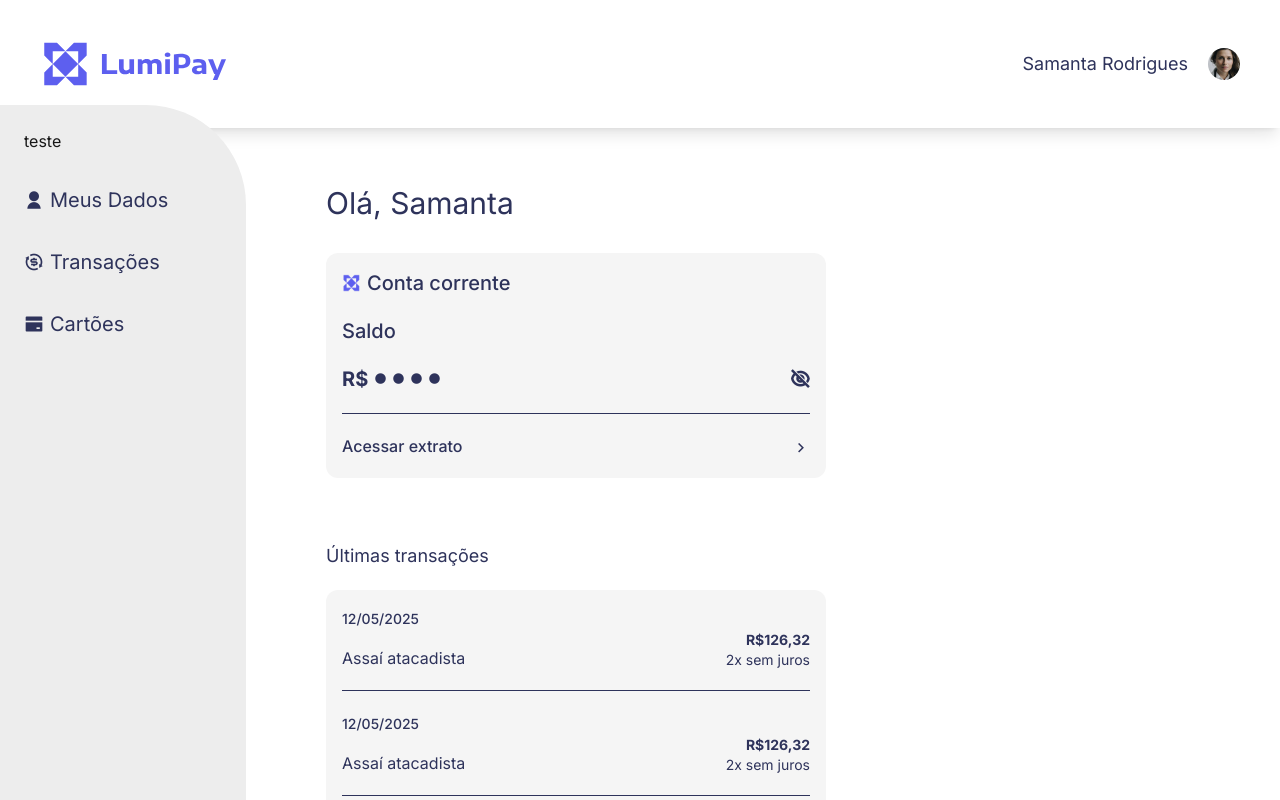
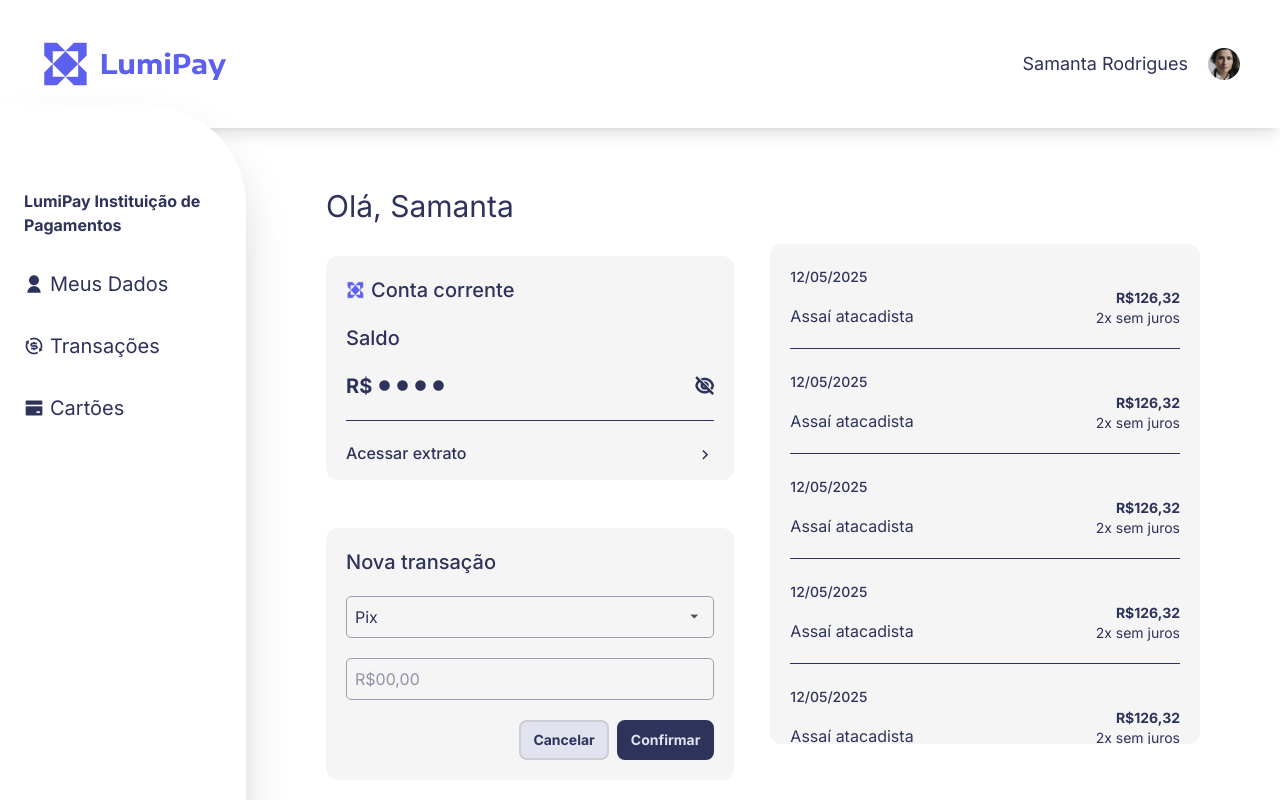
Before and after one commit to evelynhelena/lumi-bank, a Next.js app: page / in a window 1280 px wide. Shown: the top 800 px of the page. Built offline with nearby package versions, Linux system fonts and the light colour scheme.

Commit message:
creat layout

```diff
--- a/src/app/components/CardBalance.tsx
+++ b/src/app/components/CardBalance.tsx
@@ -19,7 +19,7 @@ export default function CardBalance() {
     }
 
     return (
-        <div className="w-[500px] bg-[#F5F5F5] p-4 rounded-xl mt-8 text-[#2E335B] flex flex-col gap-5 font-medium">
+        <div className="w-full max-h-56 bg-[#F5F5F5] p-5 rounded-xl mt-8 text-[#2E335B] flex flex-col gap-5 font-medium">
             <div className="flex items-center text-xl gap-1.5">
                 <Image src={LogoIcon} alt="" width={19} height={19} />
                 <span>Conta corrente</span>
--- /dev/null
+++ b/src/app/components/CardNewTransaction.tsx
@@ -0,0 +1,31 @@
+export function CardNewTransaction() {
+    return (
+        <div className="w-full bg-[#F5F5F5] p-5 rounded-xl text-[#2E335B] flex flex-col gap-5">
+            <span className="text-xl font-medium">Nova transação</span>
+            <div className="relative inline-block w-full">
+
+                <select className="border-gray-400 border-[0.5px] rounded-[5px] p-2 appearance-none w-full">
+                    <option value="opcao1" disabled>Selecione o tipo de transação</option>
+                    <option value="opcao2">Pix</option>
+                    <option value="opcao3">Câmbio de Moeda</option>
+                    <option value="opcao4">DOC/TED</option>
+                    <option value="opcao5">Empréstimo e Financiamento</option>
+                </select>
+                <div className="pointer-events-none absolute inset-y-0 right-0 flex items-center px-2 text-gray-600">
+                    <i className="ri-arrow-drop-down-fill text-2xl" />
+                </div>
+            </div>
+            <div>
+                <input
+                    type="number"
+                    placeholder="R$00,00"
+                    className=" border-gray-400 border-[0.5px] rounded-[5px] p-2 w-full"
+                />
+            </div>
+            <div className="flex gap-2 justify-end">
+                <button className="bg-[#E1E3EF] cursor-pointer text-[#2E335B] border-2 border-[#cdced4] py-2 p-3 rounded-[8px] font-semibold text-sm">Cancelar</button>
+                <button className="bg-[#2E335B] cursor-pointer text-[#E1E3EF] border-2 border-[#2E335B] py-2 p-3 rounded-[8px] font-semibold text-sm">Confirmar</button>
+            </div>
+        </div>
+    )
+}
--- a/src/app/components/CardTransaction.tsx
+++ b/src/app/components/CardTransaction.tsx
@@ -1,7 +1,7 @@
 
 export default function CardTransaction() {
     return (
-        <div className="w-[500px] bg-[#F5F5F5] p-4 rounded-xl mt-5 text-[#2E335B] flex flex-col gap-5 max-h-[500px] overflow-auto">
+        <div className="w-full bg-[#F5F5F5] p-5 rounded-xl mt-5 text-[#2E335B] flex flex-col gap-5 max-h-[500px] overflow-auto">
             <div>
                 <div>
                     <span className={`text-sm font-medium`}>12/05/2025</span>
--- a/src/app/components/Menu.tsx
+++ b/src/app/components/Menu.tsx
@@ -1,35 +1,25 @@
-import { Inter } from 'next/font/google';
-const inter = Inter({
-    subsets: ['latin'],
-    weight: ['400'],
-    display: 'swap',
-});
 export default function Menu() {
     return (
-        <div className={`h-[100vh] p-6 bg-[#EDEDED] w-[246px] mt-[105px] rounded-tr-[100px] fixed`}>
-            teste
+        <div className="h-[100vh] p-6 w-[246px] mt-[105px] rounded-tr-[100px] fixed bg-white shadow-2xl">
 
+            <div className="text-[#2E335B]  font-semibold mt-15">
+                <span>LumiPay Instituição de Pagamentos</span>
+            </div>
             <div className="mt-8">
                 <ul>
-                    <li className={`
-                      text-[#2E335B] text-[20px]
-                        ${inter.className} font flex gap-1.5 items-center mb-8`
-                    }>
+                    <li className="
+                      text-[#2E335B] text-[20px] font flex gap-1.5 items-center mb-8">
                         <i className="ri-user-fill" />
                         Meus Dados
                     </li>
-                    <li className={`
-                      text-[#2E335B] text-[20px]
-                        ${inter.className} font flex gap-1.5 items-center mb-8`
-                    }>
-                        <i className="ri-exchange-dollar-line"/>
+                    <li className="
+                      text-[#2E335B] text-[20px] font flex gap-1.5 items-center mb-8">
+                        <i className="ri-exchange-dollar-line" />
                         Transações
                     </li>
-                    <li className={`
-                      text-[#2E335B] text-[20px]
-                        ${inter.className} font flex gap-1.5 items-center`
-                    }>
-                        <i className="ri-bank-card-fill"/>
+                    <li className="
+                      text-[#2E335B] text-[20px] font flex gap-1.5 items-center">
+                        <i className="ri-bank-card-fill" />
                         Cartões
                     </li>
                 </ul>
--- a/src/app/layout.tsx
+++ b/src/app/layout.tsx
@@ -24,7 +24,7 @@ export default function RootLayout({
   return (
     <html lang="en">
       <body
-        className={`${inter.className} antialiased`}
+        className={`${inter.className} antialiased !bg-white`}
       >
         <div>
           <Header />
--- a/src/app/page.tsx
+++ b/src/app/page.tsx
@@ -1,14 +1,21 @@
 import CardBalance from "./components/CardBalance";
+import { CardNewTransaction } from "./components/CardNewTransaction";
 import CardTransaction from "./components/CardTransaction";
 
 export default function Home() {
   return (
-    <div className="mt-[105px]">
-      <span className="text-[#2E335B] text-3xl">Olá, Samanta</span>
-      <CardBalance/>
+    <>
+      <div className="mt-27">
+        <span className="text-[#2E335B] text-3xl">Olá, Samanta</span>
+      </div>
 
-      <div className="text-[#2E335B] text-lg mt-16"><span>Últimas transações</span></div>
-      <CardTransaction/>
-    </div>
+      <div className="flex gap-9">
+        <div className="w-full flex flex-col gap-12">
+          <CardBalance />
+          <CardNewTransaction/>
+        </div>
+          <CardTransaction />
+      </div>
+    </>
   );
 }
```
